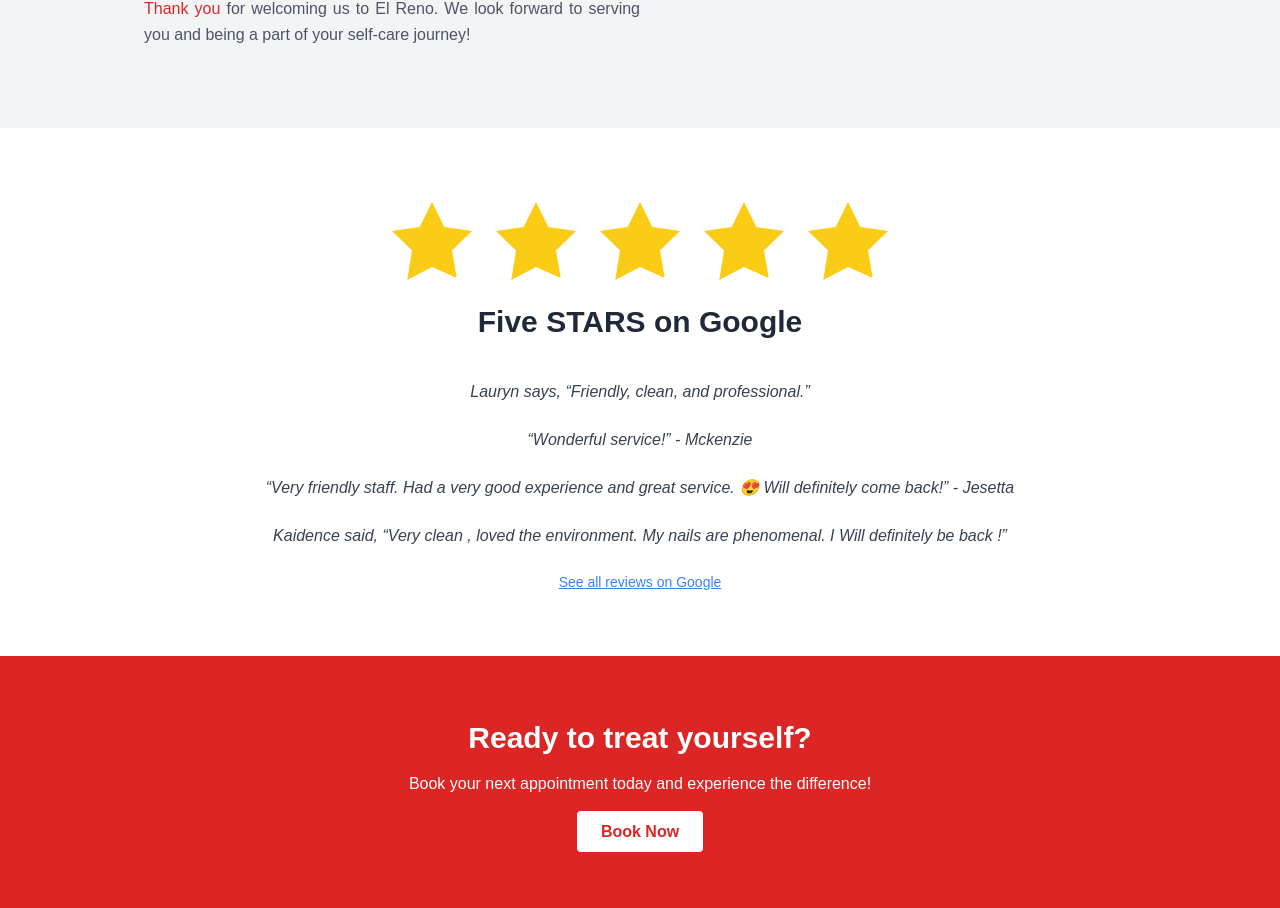
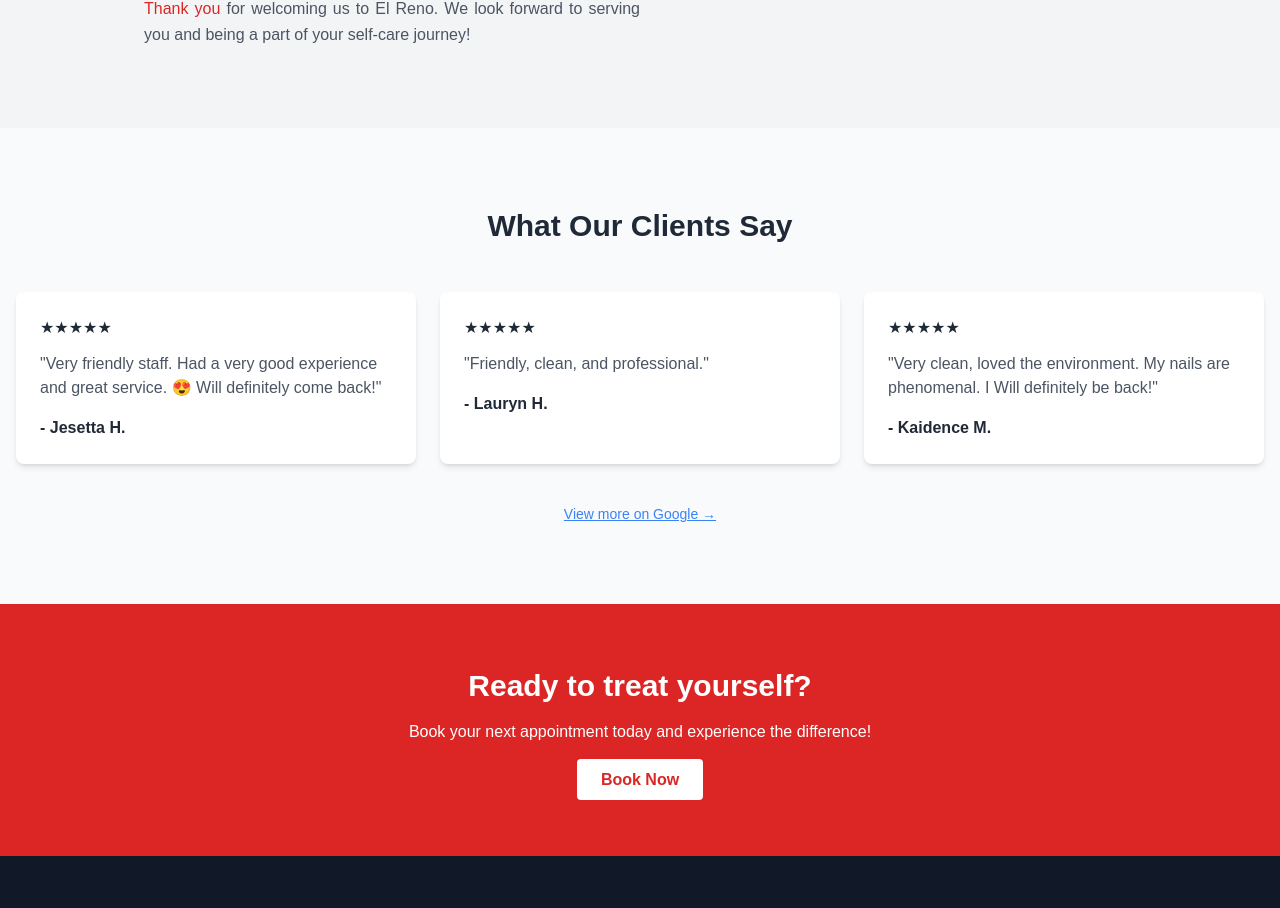
Before and after one commit to foqsi/elrenonailspa, a Next.js app: page / in a window 1280 px wide. Shown: the part 1936-2844 px from the top of the page. Built offline with nearby package versions, Linux system fonts and the light colour scheme; no server answers; the database is empty.

Commit message:
changed review

```diff
--- a/src/features/landing/Landing.tsx
+++ b/src/features/landing/Landing.tsx
@@ -1,4 +1,5 @@
-import { Hero, Features, Testimonials, About, CallToAction, } from './';
+import { Hero, Features, About, CallToAction, } from './';
+import Reviews from './Reviews';
 
 export default function Landing() {
   return (
@@ -7,7 +8,7 @@ export default function Landing() {
       <Features />
       {/* <Display /> */}
       <About />
-      <Testimonials />
+      <Reviews />
       <CallToAction />
     </>
   );
--- /dev/null
+++ b/src/features/landing/Reviews.tsx
@@ -0,0 +1,65 @@
+type Review = {
+  name: string;
+  rating: number;
+  text: string;
+};
+
+const reviews: Review[] = [
+  {
+    name: 'Jesetta H.',
+    rating: 5,
+    text: 'Very friendly staff. Had a very good experience and great service. 😍 Will definitely come back!',
+  },
+  {
+    name: 'Lauryn H.',
+    rating: 5,
+    text: 'Friendly, clean, and professional.',
+  },
+  {
+    name: 'Kaidence M.',
+    rating: 5,
+    text: 'Very clean, loved the environment. My nails are phenomenal. I Will definitely be back!',
+  },
+];
+
+export default function Reviews() {
+  return (
+    <section className="py-20 bg-gray-50">
+      <div className="container mx-auto px-4">
+        <h2 className="text-3xl font-bold text-center text-gray-800 mb-12">
+          What Our Clients Say
+        </h2>
+
+        <div className="grid md:grid-cols-3 gap-6">
+          {reviews.map((review, i) => (
+            <div
+              key={i}
+              className="bg-white p-6 rounded-lg shadow-md"
+            >
+              <div className="flex items-center mb-3">
+                {'★'.repeat(review.rating)}
+                {'☆'.repeat(5 - review.rating)}
+              </div>
+
+              <p className="text-gray-600 mb-4">"{review.text}"</p>
+
+              <p className="font-semibold text-gray-800">
+                - {review.name}
+              </p>
+            </div>
+          ))}
+        </div>
+
+        <div className="text-center mt-10">
+          <a
+            href="https://www.google.com/maps/place/El+Reno+Nail+Spa/@35.5133954,-97.975736,17z/data=!4m18!1m9!3m8!1s0x87ade50cb473037d:0xcc81d0f60c379674!2sEl+Reno+Nail+Spa!8m2!3d35.5133954!4d-97.9731611!9m1!1b1!16s%2Fg%2F11lw3nms5d!3m7!1s0x87ade50cb473037d:0xcc81d0f60c379674!8m2!3d35.5133954!4d-97.9731611!9m1!1b1!16s%2Fg%2F11lw3nms5d?entry=ttu&g_ep=EgoyMDI1MDUwNS4wIKXMDSoASAFQAw%3D%3D"
+            target="_blank"
+            className="text-blue-500 text-sm underline mt-1 block"
+          >
+            View more on Google →
+          </a>
+        </div>
+      </div>
+    </section>
+  );
+}
```
